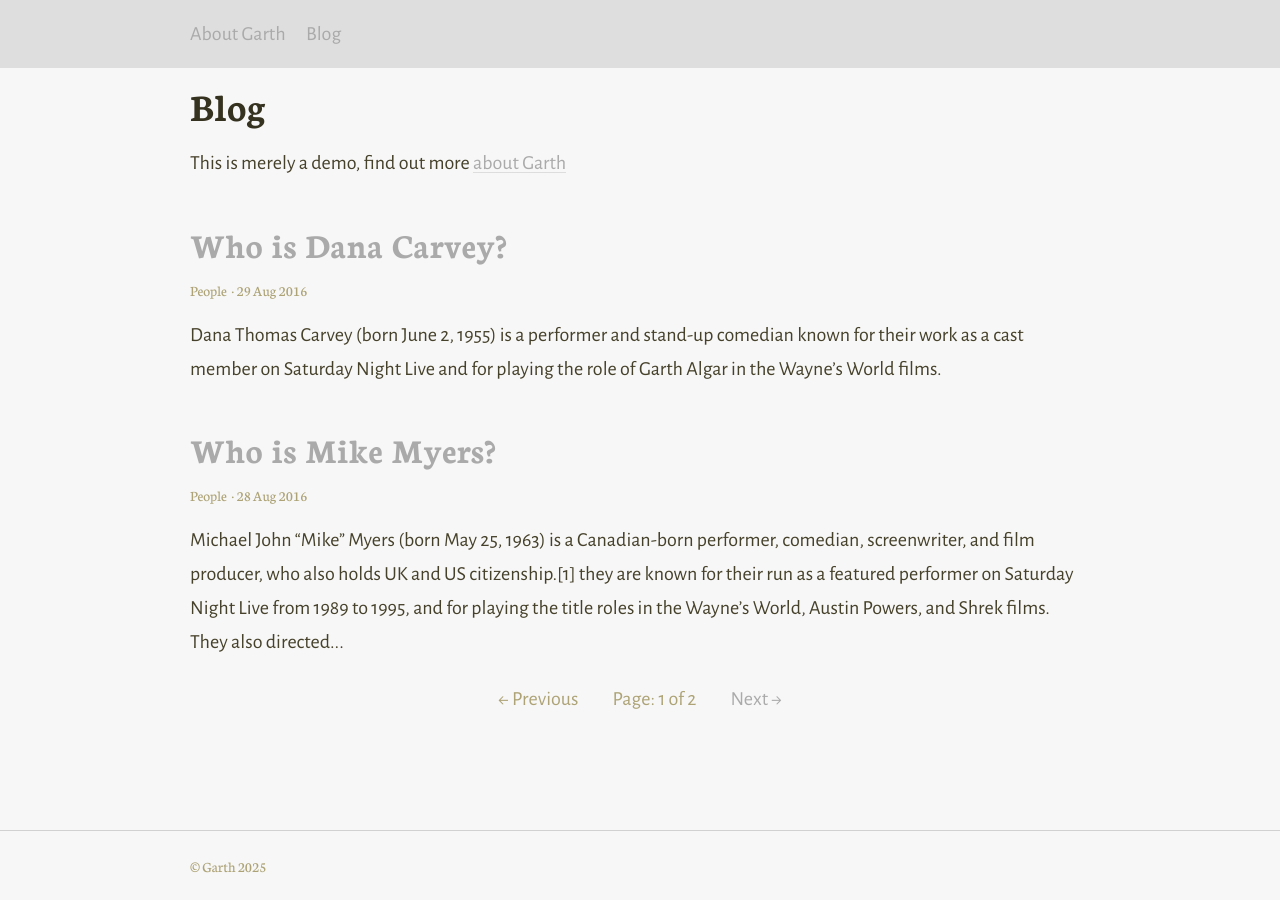
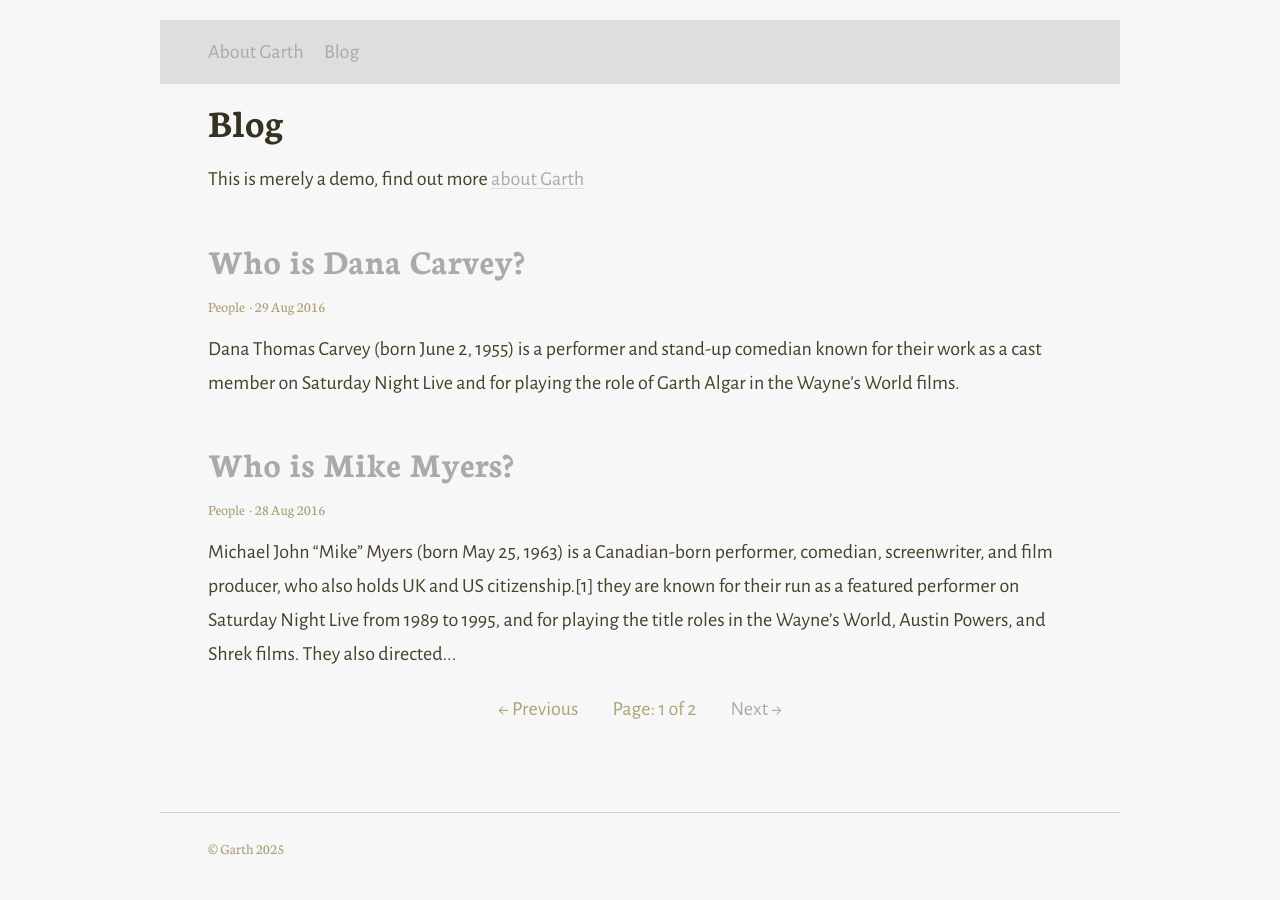
Before and after one commit to twtyone/twtyone.github.io, a Jekyll site: the page built from index.html, in a window 1280 px wide. Built offline with Jekyll 4.4.1, drawn with Linux system fonts in a browser that asks for light colours; the list of posts is cut into pages by our own code.

Commit message:
Update _theme.scss

```diff
--- a/_sass/_theme.scss
+++ b/_sass/_theme.scss
@@ -6,6 +6,10 @@ body {
   display: flex;
   @include flex-direction(column);
   overflow-x: hidden;
+  max-width: 1000px;
+  margin: 0 auto;
+  padding: 20px;
+  line-height: 1.5;
 }
 
 .container {
```
